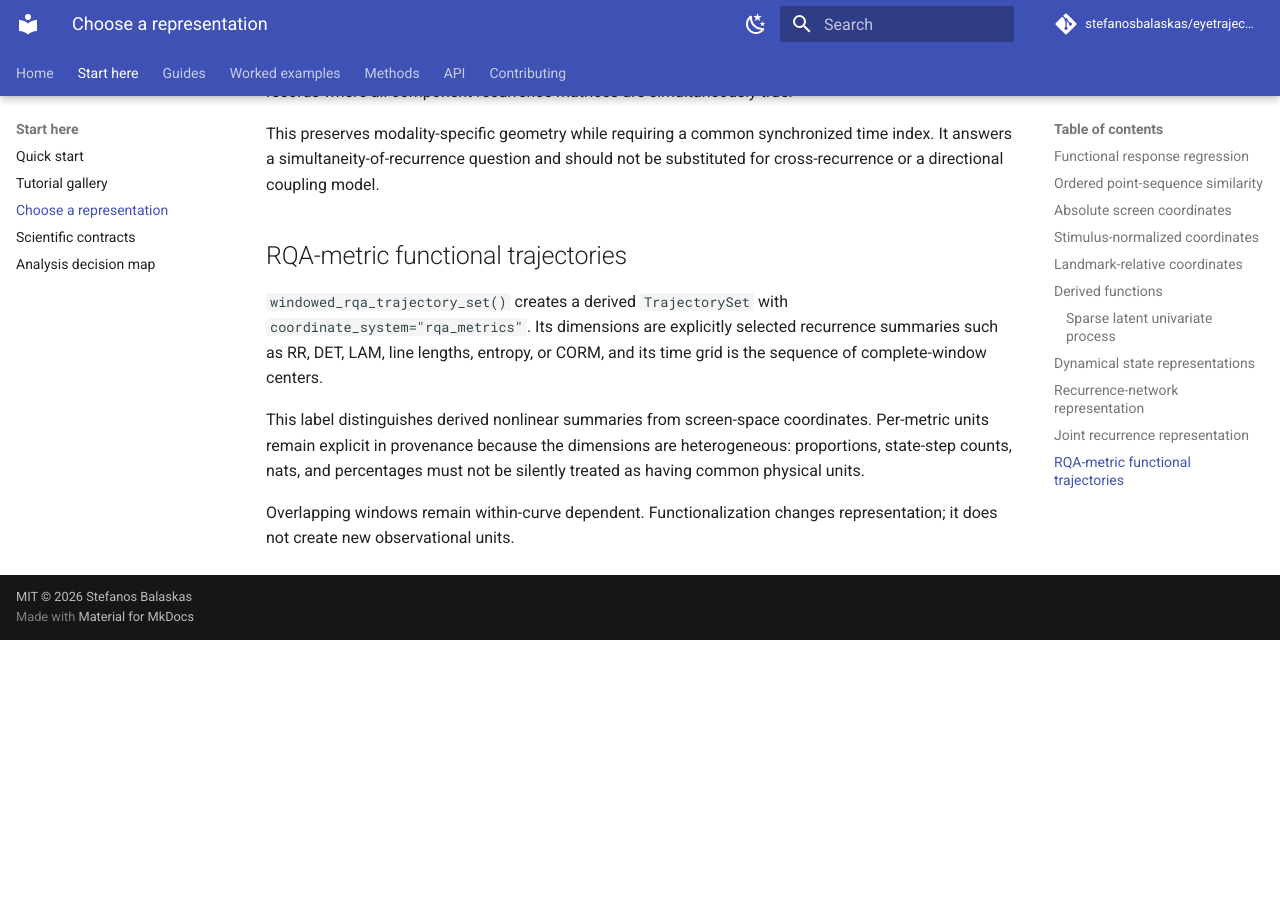
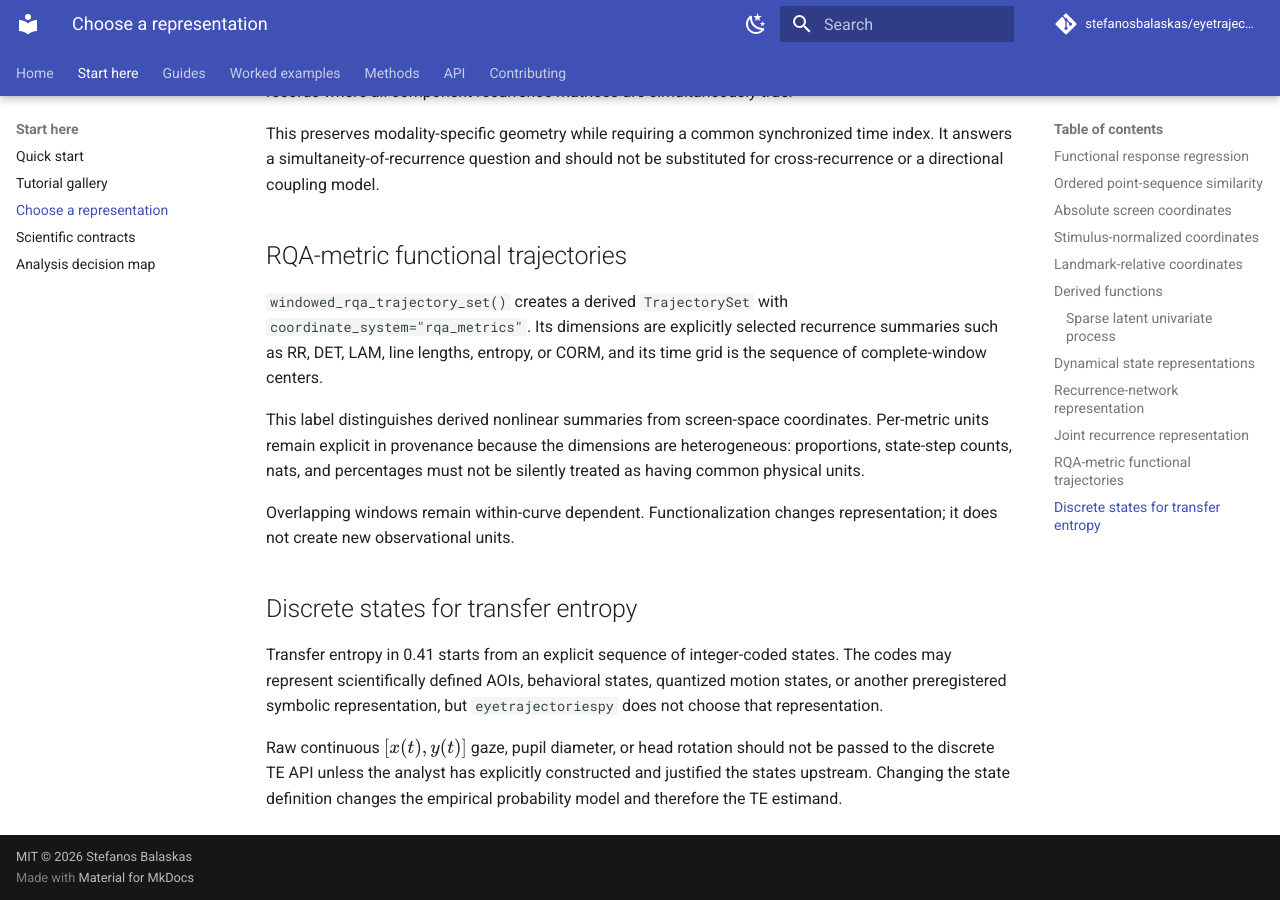
Before and after one commit to stefanosbalaskas/eyetrajectoriespy, an MkDocs documentation site: the page built from docs/concepts/representations.md, in a window 1280 px wide and 900 px high, scrolled down 3221 px. Built offline with MkDocs 1.6.1 and Material for MkDocs 9.7.7, drawn with Linux system fonts in a browser that asks for light colours; comment, search, counter and statistics services are not loaded; before the commit the page ends 3861 px from its top, so only the background shows below that.

Commit message:
Document discrete state representation for TE

```diff
--- a/docs/concepts/representations.md
+++ b/docs/concepts/representations.md
@@ -105,3 +105,15 @@ substituted for cross-recurrence or a directional coupling model.
 This label distinguishes derived nonlinear summaries from screen-space coordinates. Per-metric units remain explicit in provenance because the dimensions are heterogeneous: proportions, state-step counts, nats, and percentages must not be silently treated as having common physical units.
 
 Overlapping windows remain within-curve dependent. Functionalization changes representation; it does not create new observational units.
+
+## Discrete states for transfer entropy
+
+Transfer entropy in 0.41 starts from an explicit sequence of integer-coded
+states. The codes may represent scientifically defined AOIs, behavioral states,
+quantized motion states, or another preregistered symbolic representation, but
+`eyetrajectoriespy` does not choose that representation.
+
+Raw continuous \([x(t),y(t)]\) gaze, pupil diameter, or head rotation should
+not be passed to the discrete TE API unless the analyst has explicitly
+constructed and justified the states upstream. Changing the state definition
+changes the empirical probability model and therefore the TE estimand.
```
